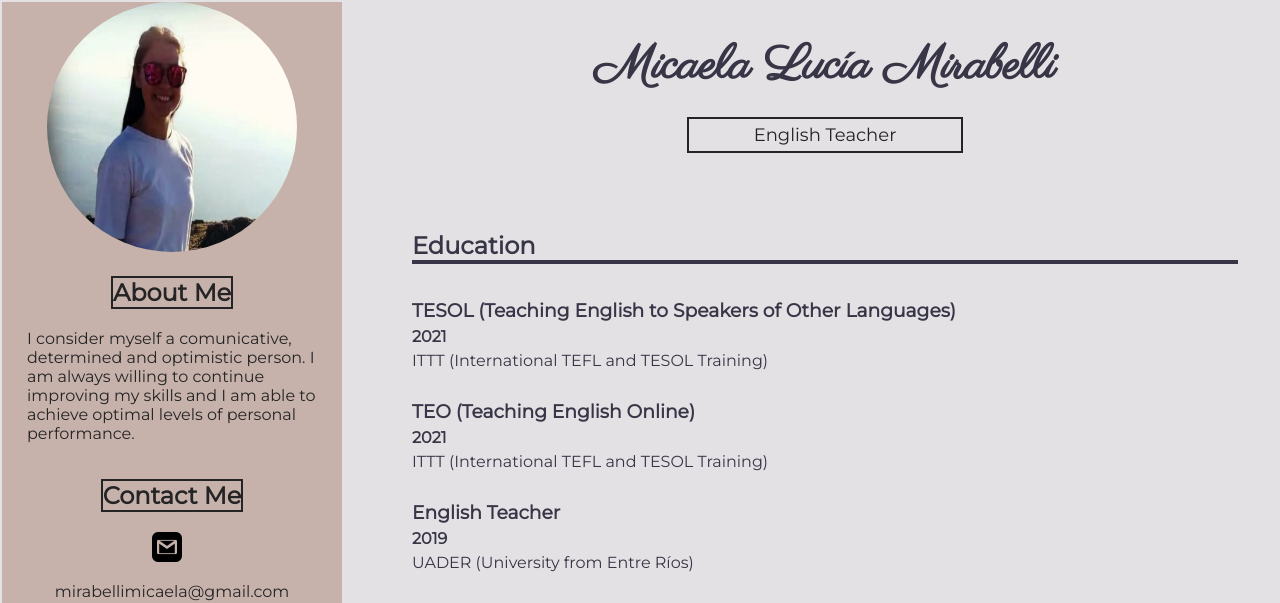
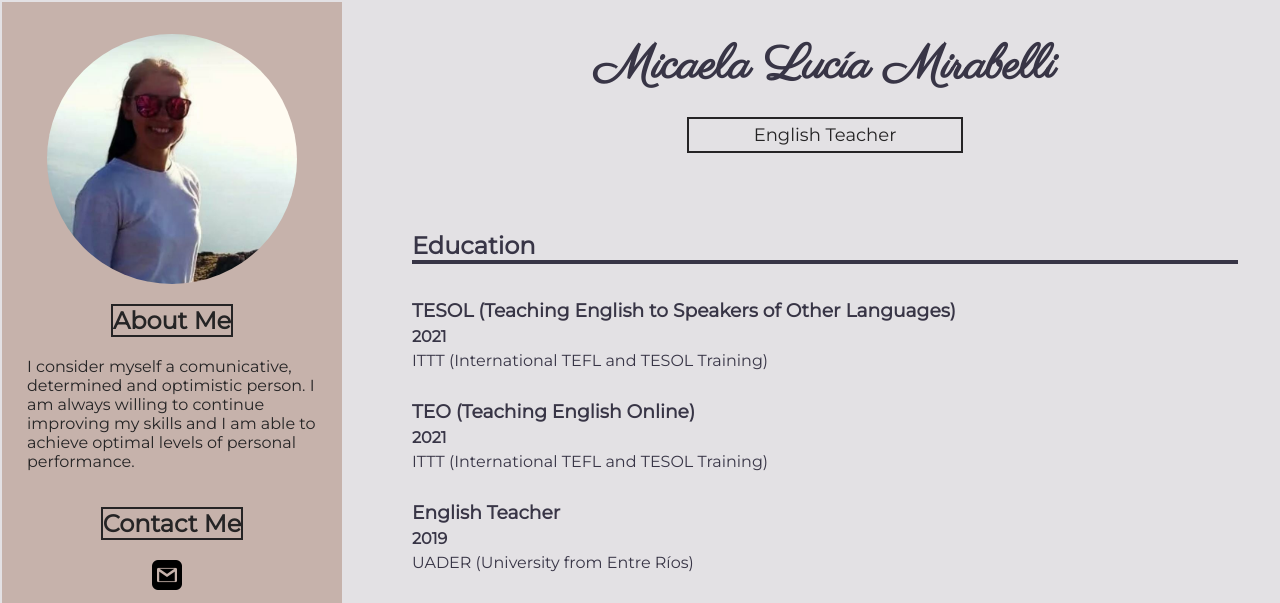
Before and after one commit to MicaelaLMirabelli/my-cv, a website: page public/index.html in a window 1280 px wide. Shown: the top 603 px of the page. Drawn offline with Linux system fonts and the light colour scheme.

Commit message:
fix profile picture aspect ratio

```diff
--- a/public/index.html
+++ b/public/index.html
@@ -16,8 +16,6 @@
 <body>
     <aside>
         <div id="profile-picture-container">
-            <img id="profilepicture" src="./images/profile.jpeg" alt="Profile Picture">
-
         </div>
 
         <div id="aboutme">
--- a/public/style.css
+++ b/public/style.css
@@ -33,20 +33,16 @@ section {
     background-color: #E3E1E4;
     color: #383546;
     padding: 40px;
-
-
 }
 
-
-
-#profilepicture {
+#profile-picture-container {
+    background: url("./images/profile.jpeg") no-repeat center center;
+    position: relative;
     width: 250px;
     height: 250px;
     border-radius: 50%;
-}
-
-#profile-picture-container {
-    position: relative;
+    background-size: cover;
+    margin-top: 2rem;
 }
 
 h1 {
```
